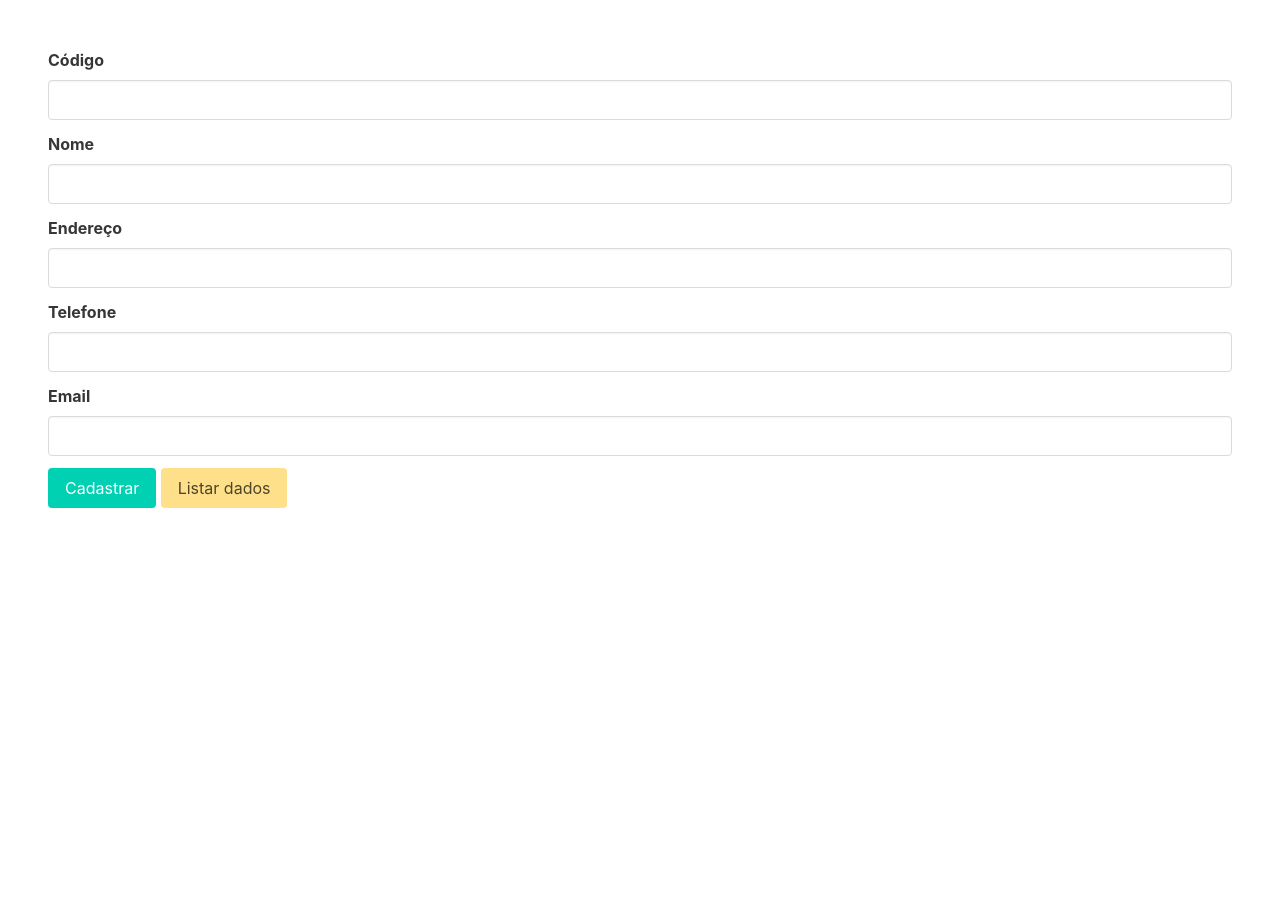
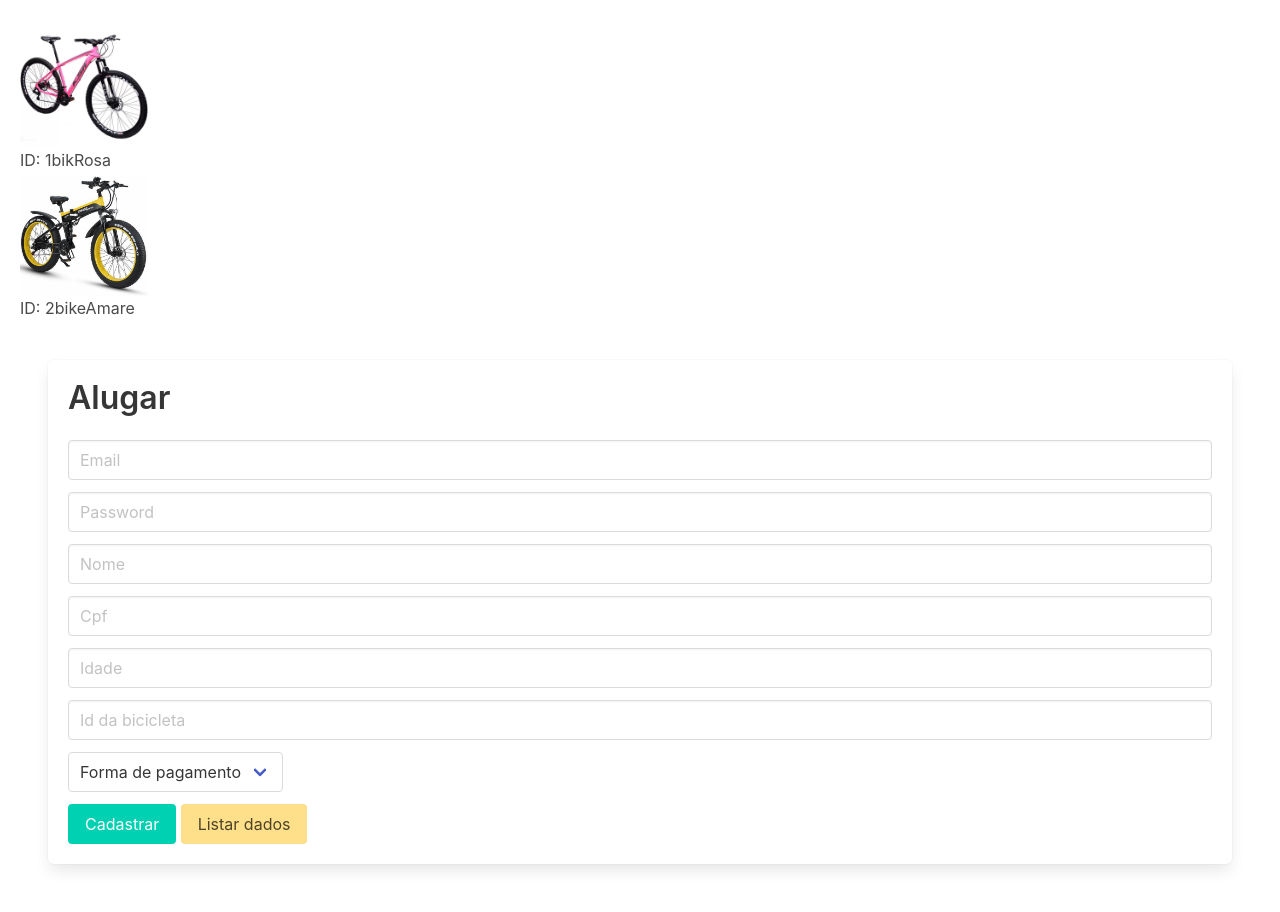
Before and after one commit to sldrafaell/Cadastro, a PHP site: page / in a window 1280 px wide. Before the commit the page ends 508 px from the top, so only its background shows below. Run offline with PHP 8.4, Linux system fonts and the light colour scheme.

Commit message:
Add files via upload

```diff
--- /dev/null
+++ b/Index.php
@@ -0,0 +1,76 @@
+<!DOCTYPE html>
+<html lang="pt-br">
+
+<head>
+    <meta charset="UTF-8">
+    <meta name="viewport" content="width=device-width, initial-scale=1.0">
+    <title>Alugar bike</title>
+    <link rel="stylesheet" href="https://cdn.jsdelivr.net/npm/bulma@0.9.4/css/bulma.min.css">
+</head>
+
+<body>
+    <div class="m-3 p-2">
+            <figure class="image is-128x128">
+                <img src="bike-rosa.jpg">
+                <p>ID: 1bikRosa</p>
+            </figure>
+    </div>
+    <div class="m-3 p-2">
+        <figure class="image is-128x128">
+            <img src="bike2.jpg">
+            <p>ID: 2bikeAmare</p>
+        </figure>
+    </div>
+
+    <form action="cadastrar.php" method="POST" class="m-6 box">
+        <h1 class="title ">Alugar</h1>
+        <div class="field">
+            <div class="control">
+                <input class="input" type="email" name="txtEmail" placeholder="Email">
+            </div>
+        </div>
+        <div class="field">
+            <div class="control">
+                <input class="input" type="password" name="txtSenha" placeholder="Password">
+            </div>
+        </div>
+        <div class="field">
+            <p class="control">
+                <input class="input" type="text" name="txtNome" placeholder="Nome">
+            </p>
+        </div>
+        <div class="field">
+            <div class="control">
+                <input class="input" type="text" name="txtCpf" placeholder="Cpf">
+            </div>
+        </div>
+        <div class="field">
+            <div class="control">
+                <input class="input" type="text" name="txtIdade" placeholder="Idade">
+            </div>
+        </div>
+        <div class="field">
+            <div class="control">
+                <input class="input" type="text" name="txtIdbicicleta" placeholder="Id da bicicleta">
+            </div>
+        </div>
+        <div class="field">
+            <div class="control">
+                <div class="select">
+                    <select name="txtPagamento">
+                        <option>Forma de pagamento</option>
+                        <option>Cartão de crédito</option>
+                        <option>Cartão de débito</option>
+                        <option>Boleto</option>
+                    </select>
+                </div>
+            </div>
+        </div>
+
+
+        <button type="submit" class="button is-primary">Cadastrar</button>
+        <a class="button is-warning" href="listar.php">Listar dados</a>
+    </form>
+</body>
+
+</html>
```
Also changed, not shown: PHP/Cadastrar.php (+7 -5 lines), PHP/Cliente.php (+18 -2 lines), PHP/Conexao.php (+13 -12 lines), PHP/RepositorioCliente.php (+20 -3 lines), PHP/dado.sqlite (added), bike-rosa.jpg (added), bike2.jpg (added).
